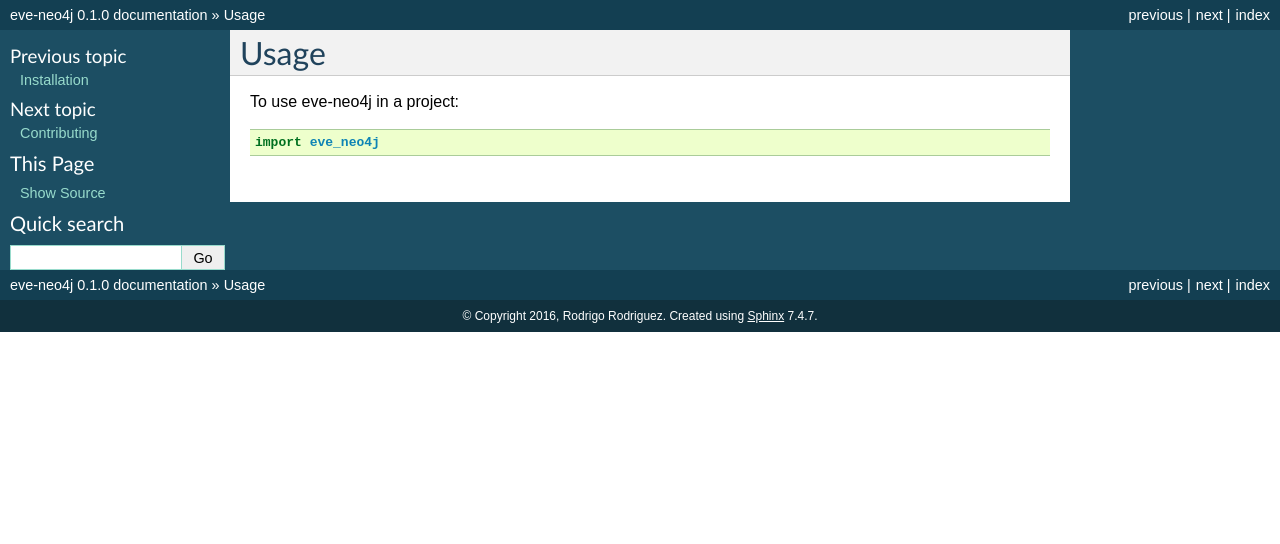
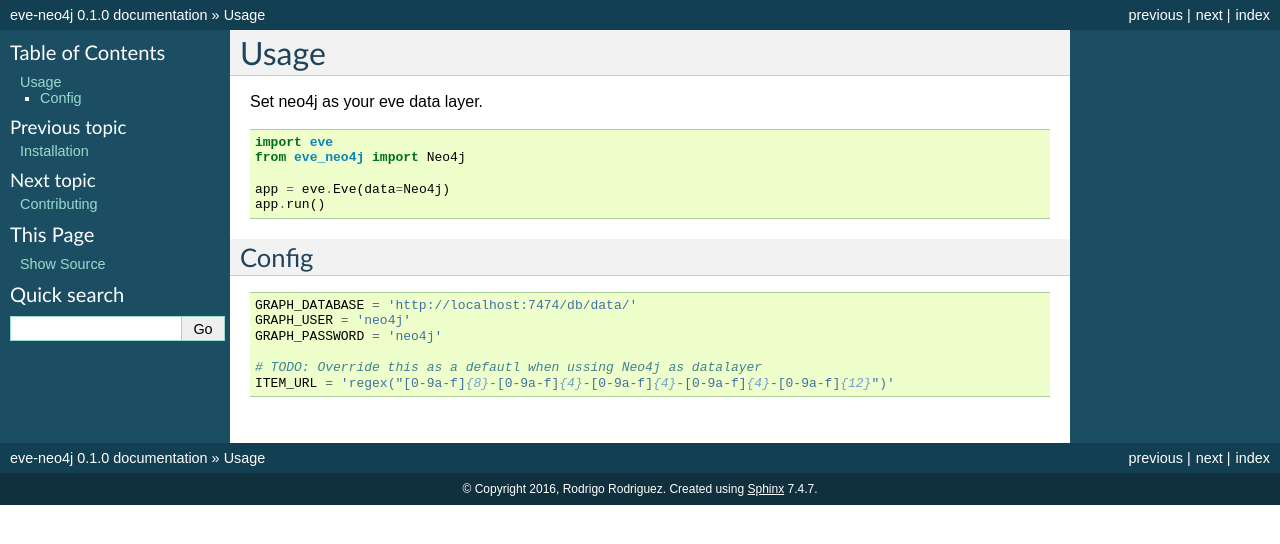
Before and after one commit to Grupo-Abraxas/eve-neo4j, a Sphinx documentation site: the page built from docs/usage.rst, in a window 1280 px wide. Shown: the top 544 px of the page. Built offline with Sphinx 7.4.7, drawn with Linux system fonts in a browser that asks for light colours.

Commit message:
Update usage in docs.

```diff
--- a/docs/usage.rst
+++ b/docs/usage.rst
@@ -2,6 +2,24 @@
 Usage
 =====
 
-To use eve-neo4j in a project::
+Set neo4j as your eve data layer.
 
-    import eve_neo4j
+.. code-block:: python
+
+    import eve
+    from eve_neo4j import Neo4j
+
+    app = eve.Eve(data=Neo4j)
+    app.run()
+
+Config
+------
+
+.. code-block:: python
+
+    GRAPH_DATABASE = 'http://localhost:7474/db/data/'
+    GRAPH_USER = 'neo4j'
+    GRAPH_PASSWORD = 'neo4j'
+
+    # TODO: Override this as a defautl when ussing Neo4j as datalayer
+    ITEM_URL = 'regex("[0-9a-f]{8}-[0-9a-f]{4}-[0-9a-f]{4}-[0-9a-f]{4}-[0-9a-f]{12}")'
```
